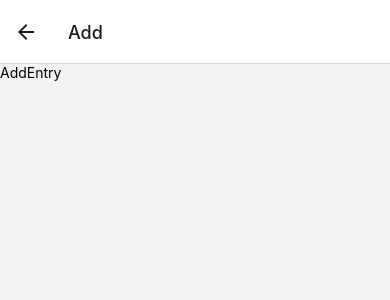
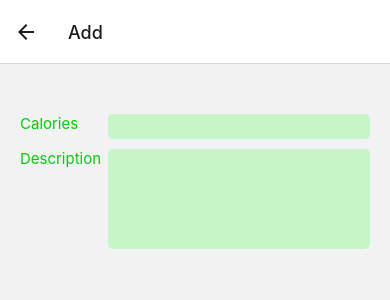
Before and after one commit to ting1065/5520-assignment2, a React Native app: screen /Add in a window 390 px wide. Shown: the top 300 px of the page. Built offline with nearby package versions, Linux system fonts and the light colour scheme.

Commit message:
added InputUnit component

```diff
--- /dev/null
+++ b/components/InputUnit.jsx
@@ -0,0 +1,41 @@
+import { View, Text, TextInput, StyleSheet } from "react-native";
+import React from "react";
+import colors from "../styles/colors";
+
+export default function InputUnit({ content, setContent, inputHeight, desription }) {
+  return (
+    <View style={[styles.container, {height: inputHeight}]} >
+      <Text style={styles.desription} >{desription}</Text>
+      <TextInput
+        style={[styles.input, {height: inputHeight}]}
+        value={content}
+        onChangeText={(currentContent) => setContent(currentContent)}
+        multiline={inputHeight > 25 ? true : false}
+        autoCapitalize="none"
+      />
+    </View>
+  );
+}
+
+const styles = StyleSheet.create({
+  container: {
+    flexDirection: "row",
+    justifyContent: "space-between",
+    alignItems: "flex-start",
+    marginBottom: 10,
+  },
+  desription: {
+    fontSize: 15,
+    color: colors.textColor,
+    width: "24%",
+  },
+  input: {
+    backgroundColor: colors.frameColor,
+    borderRadius: 5,
+    width: "75%",
+    color: colors.textColor,
+    textAlignVertical: "top",
+    paddingHorizontal: 10,
+    paddingVertical: 5,
+  },
+});
--- a/screens/AddEntry.jsx
+++ b/screens/AddEntry.jsx
@@ -1,10 +1,32 @@
-import { View, Text } from 'react-native'
-import React from 'react'
+import { View, Text, StyleSheet } from "react-native";
+import React, { useState } from "react";
+import InputUnit from "../components/InputUnit";
 
 export default function AddEntry() {
+  const [calories, setCalories] = useState("");
+  const [description, setDescription] = useState("");
+
   return (
-    <View>
-      <Text>AddEntry</Text>
+    <View style={styles.container}>
+      <InputUnit
+        content={calories}
+        setContent={setCalories}
+        desription="Calories"
+        inputHeight={25}
+      />
+      <InputUnit
+        content={description}
+        setContent={setDescription}
+        desription="Description"
+        inputHeight={100}
+      />
     </View>
-  )
+  );
 }
+
+const styles = StyleSheet.create({
+  container: {
+    paddingTop: 50,
+    paddingHorizontal: 20,
+  },
+});
--- a/styles/colors.js
+++ b/styles/colors.js
@@ -1,8 +1,8 @@
 const colors = {
-    backgroundColor: '#C6F5C9',
+    backgroundColor: '#61D167',
     componentColor: '#05CA0F',
-    componentPressedColor: '#61D167',
-    frameColor: '#61D167',
+    componentPressedColor: '#C6F5C9',
+    frameColor: '#C6F5C9',
     textColor: '#05CA0F',
     onComponentTextColor: '#FFFFFF',
 }
```
